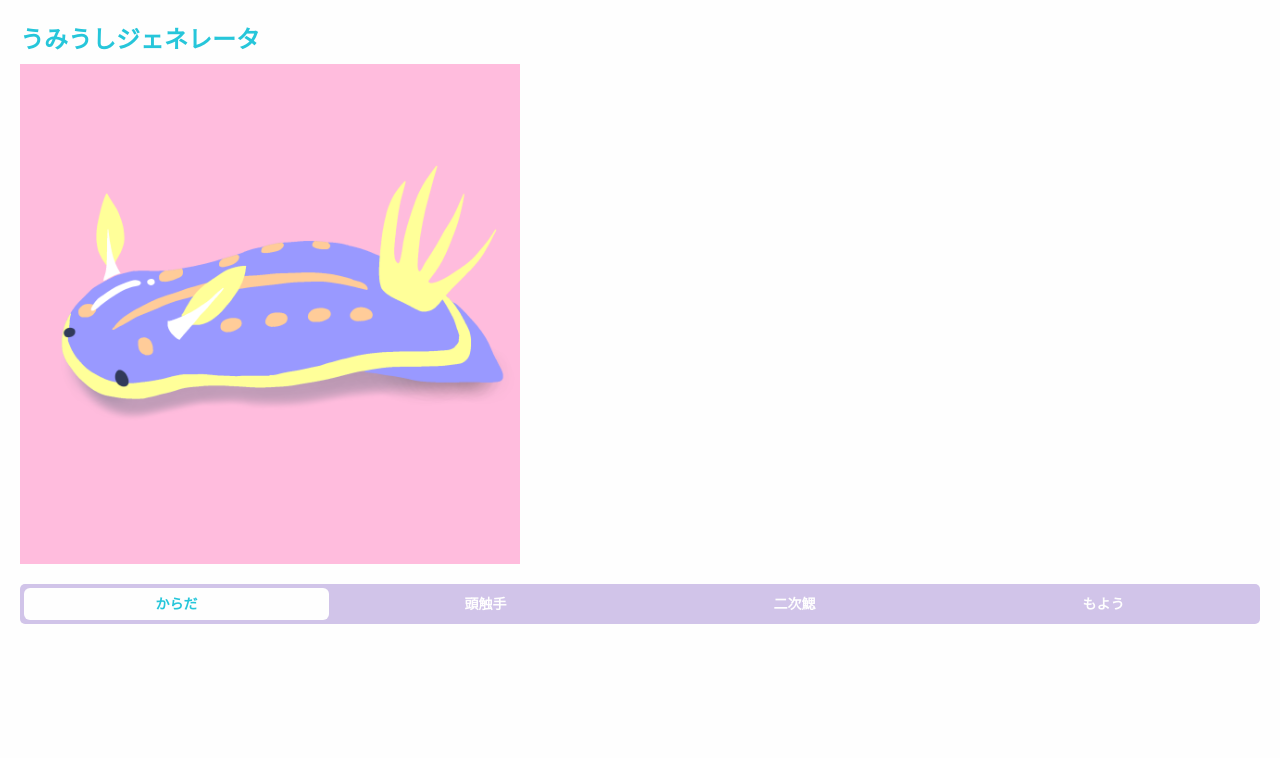
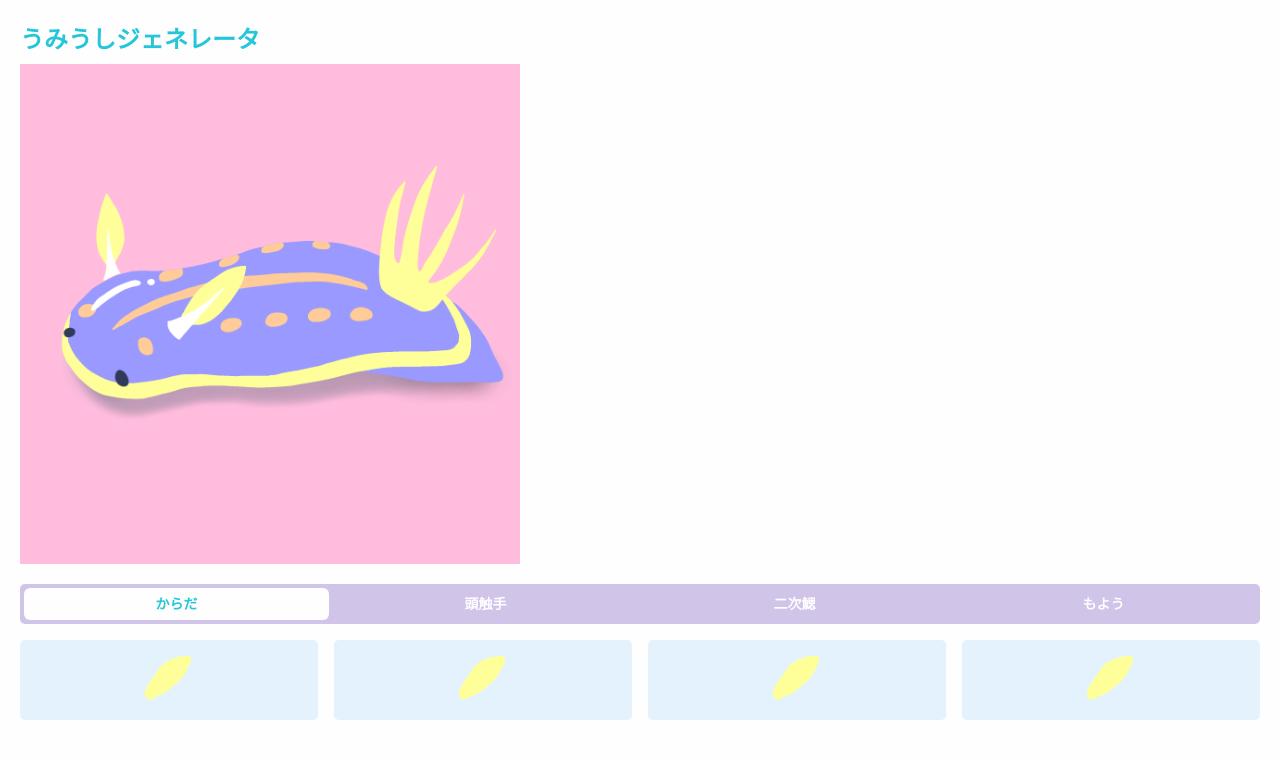
Before and after one commit to koconuts/sea-slug-generator, a Vue app: page / in a window 1280 px wide. Shown: the top 758 px of the page. Built offline with nearby package versions, Linux system fonts and the light colour scheme; a web font is replaced by a local one.

Commit message:
shape selector 追加

```diff
--- a/public/styles.css
+++ b/public/styles.css
@@ -33,8 +33,11 @@ ul {
   width: 100%;
 }
 
+.selector {
+  display: flex;
+}
+
 .part-selector {
-  display: flex;
   background-color: #D1C4E9;
   border-radius: 5px;
   height: 40px;
@@ -65,6 +68,26 @@ ul {
   color: #26C6DA;
 }
 
+.shape-selector {
+  height: 80px;
+  margin-top: 16px;
+  justify-content: space-between;
+}
+
+.shape-item {
+  border-radius: 5px;
+  background-color: #E3F2FD;
+  margin: 0;
+  height: 80px;
+  width: 24%;
+}
+
+.shape-item-img {
+  display: block;
+  height: 64px;
+  margin: 8px auto;
+}
+
 @media (min-width: 960px) {
   html {
     margin: 0 20px;
--- a/src/App.vue
+++ b/src/App.vue
@@ -24,6 +24,24 @@
         </li>
       </ul>
     </div>
+    <div class="container">
+      <ul class="selector shape-selector">
+        <!-- 選択状態 -->
+        <li class="item shape-item selected">
+          <img class="shape-item-img" src="./assets/images/parts/slug-parts_1.png">
+        </li>
+        <!-- 未選択状態 -->
+        <li class="item shape-item">
+          <img class="shape-item-img" src="./assets/images/parts/slug-parts_1.png">
+        </li>
+        <li class="item shape-item">
+          <img class="shape-item-img" src="./assets/images/parts/slug-parts_1.png">
+        </li>
+        <li class="item shape-item">
+          <img class="shape-item-img" src="./assets/images/parts/slug-parts_1.png">
+        </li>
+      </ul>
+    </div>
   </div>
 </template>
 
```
Also changed, not shown: src/assets/images/parts/slug-parts_1.png (added).
